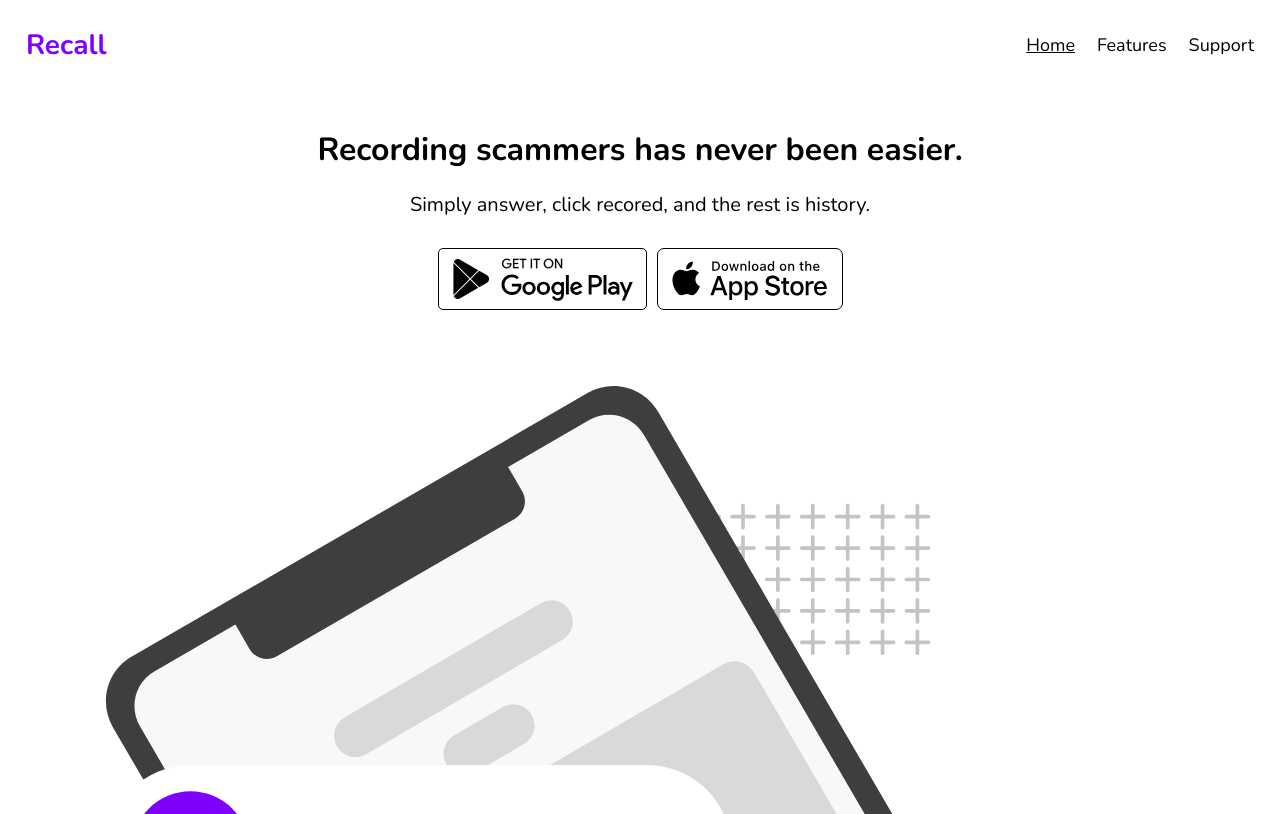
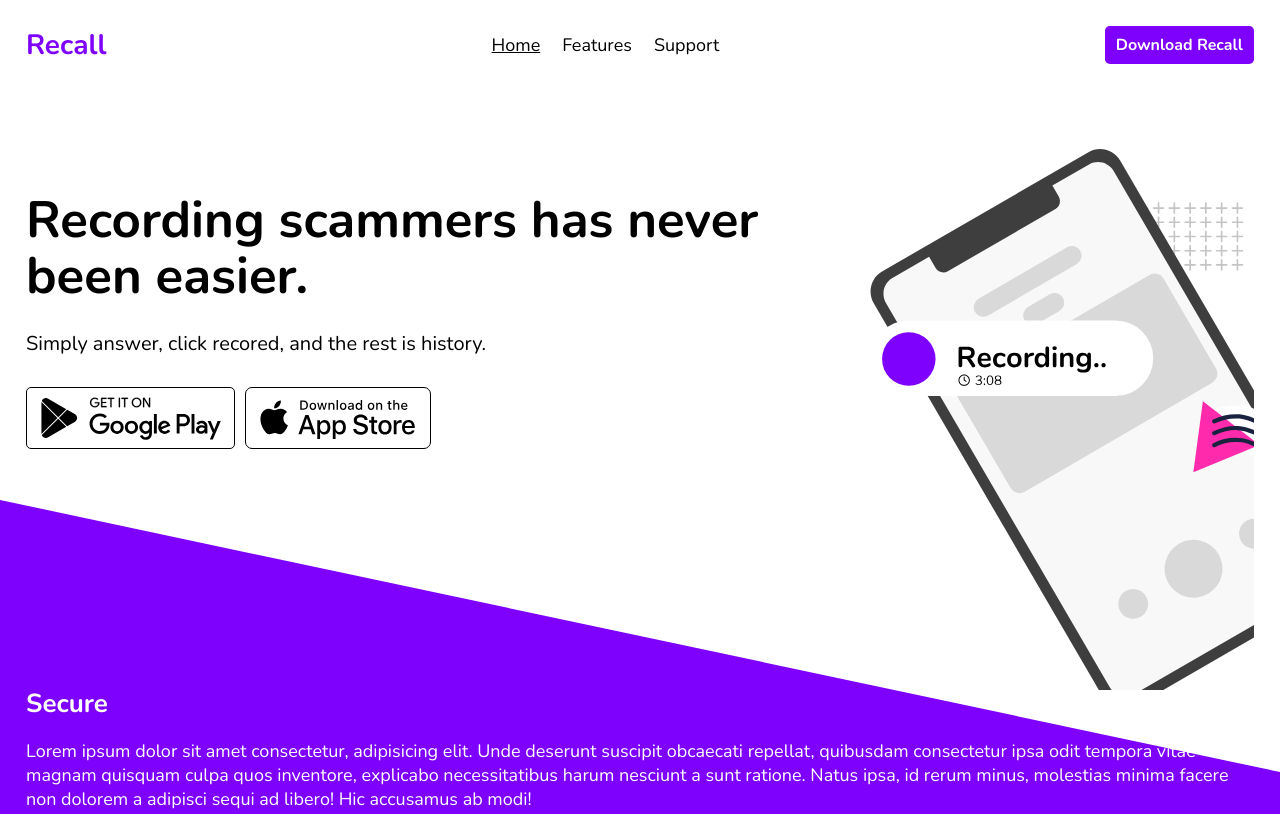
Before and after one commit to jhayesnv/CSS, a plain HTML site: page recall/index.html in a window 1280 px wide. Shown: the top 814 px of the page. Drawn offline with nearby package versions, Linux system fonts and the light colour scheme; a web font is replaced by a local one.

Commit message:
Add responsive styles for hero section on tablet devices

```diff
--- a/recall/css/main.css
+++ b/recall/css/main.css
@@ -193,3 +193,49 @@ nav.secondary-nav ul li a {
   text-decoration: underline;
   font-size: 1.4rem;
 }
+
+/* Media Queries -- Tablet */
+@media only screen and (min-width: 700px) {
+
+  .header-cta {
+    display: inherit;
+    color: white;
+    font-size: 1.6rem;
+    background-color: var(--primary-color);
+    font-weight: bold;
+    padding: .5em .7em;
+    border-radius: .3em;
+  }
+
+  .hero .wrapper {
+    display: flex;
+    justify-content: space-between;
+    gap: 3em;
+  }
+
+  section.hero {
+    text-align: left;
+  }
+
+  h1 {
+    font-size: 5.1rem;
+    line-height: 110%;
+  }
+
+  .hero .right-col {
+    position: relative;
+    width: 500px;
+    height: 600px;
+    overflow: hidden;
+  }
+
+  .phone {
+    position: absolute;
+    left: 0;
+    width: 500px;
+  }
+
+  .cta-btns {
+    justify-content: left;
+  }
+}
```
